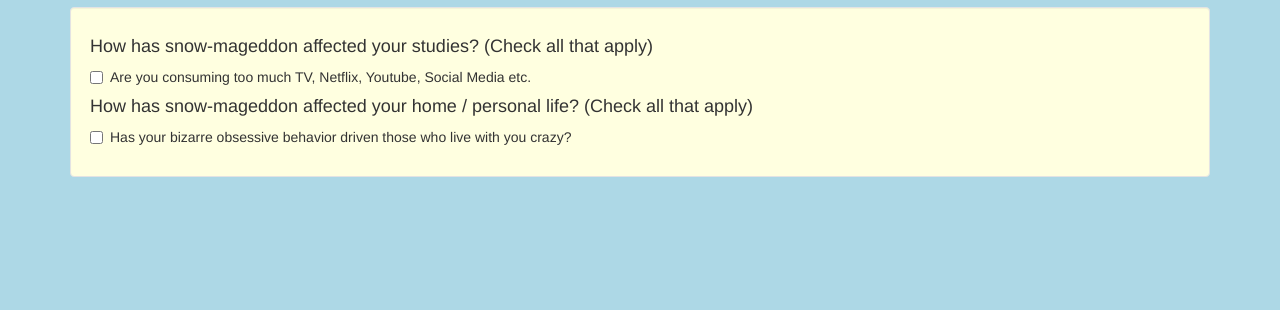
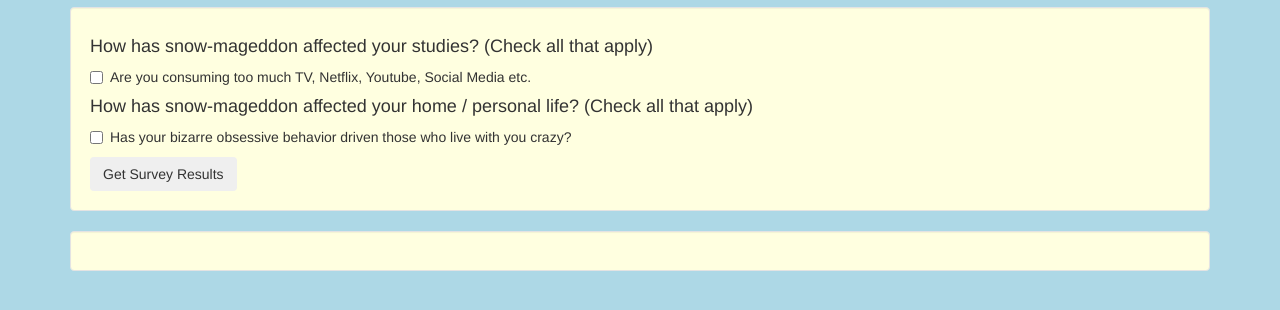
Before and after one commit to bseaver/cabin-fever-survey, a plain HTML site: page index.html in a window 1280 px wide. Shown: the part 56-366 px from the top of the page. Drawn offline with Linux system fonts and the light colour scheme.

Commit message:
add submit button to generated form content

```diff
--- a/index.html
+++ b/index.html
@@ -29,10 +29,13 @@
             </div>
           </div>
 
+          <div id="buttonTemplate">
+            <button type="submit" class="btn">Get Survey Results</button>
+          </div>
         </form>
       </div>
 
-      <div id="outputSection">
+      <div id="outputSection" class="well">
       </div>
     </div> <!-- End container -->
   </body>
--- a/js/scripts.js
+++ b/js/scripts.js
@@ -14,6 +14,7 @@ $(document).ready(function(){
   // Get HTML templates for header and checkbox
   var headerTemplate = $("#headerTemplate").html();
   var checkboxTemplate = $("#checkboxTemplate").html();
+  var buttonTemplate = $("#buttonTemplate").html();
 
   // Clear out templates in preparation for
   // list of headers and questions
@@ -46,9 +47,15 @@ $(document).ready(function(){
         );
       }
     }); // End checkboxes.forEach
+  }); // End categories.forEach
 
+  // Finally append submit button
+  $("#inputForm").append(buttonTemplate);
 
-
+  // Respond to submit button
+  $("#inputForm").submit(function(event) {
+    event.preventDefault();
+    alert("submit");
   });
 
 }); // End Document Ready
```
